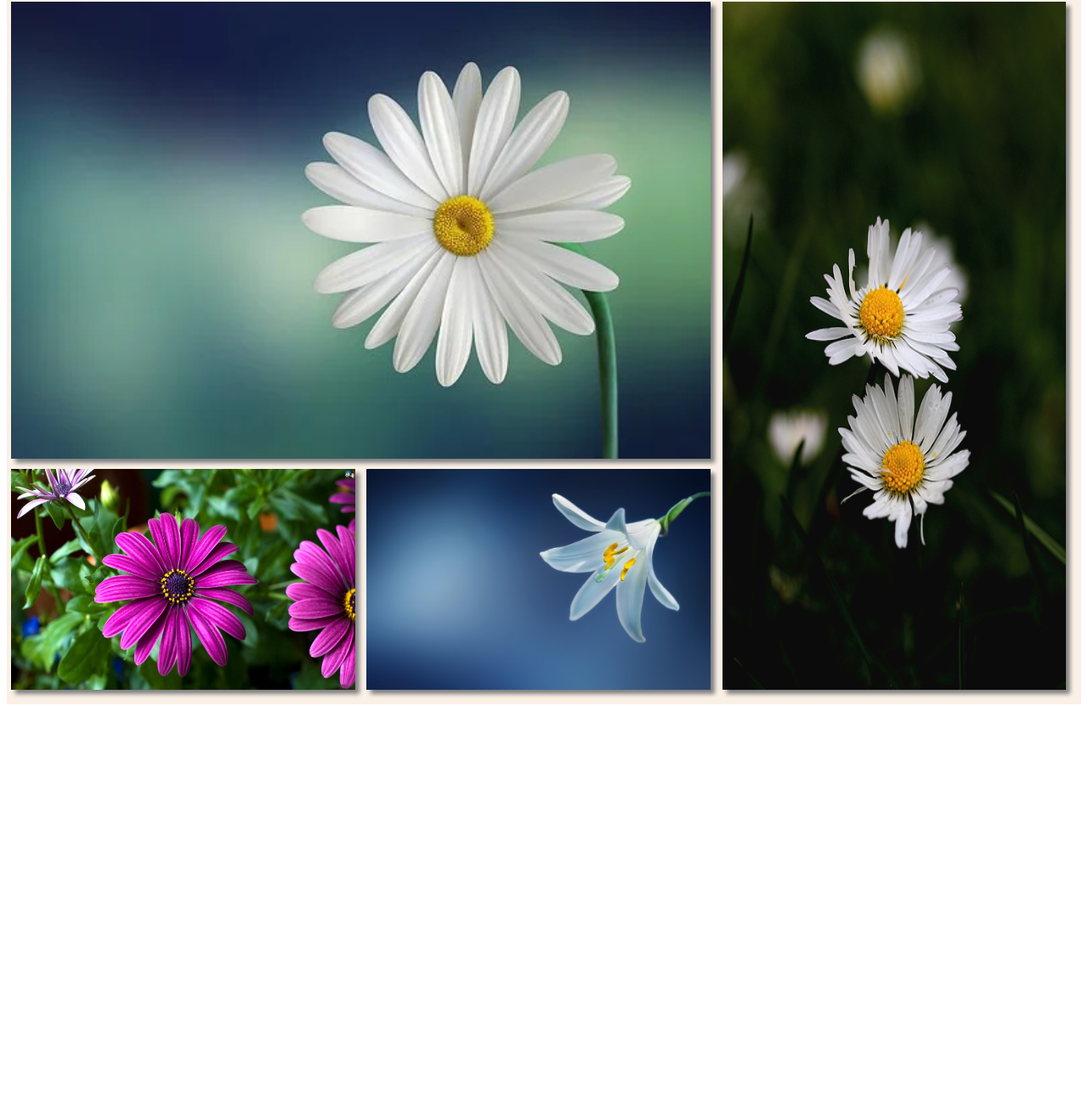
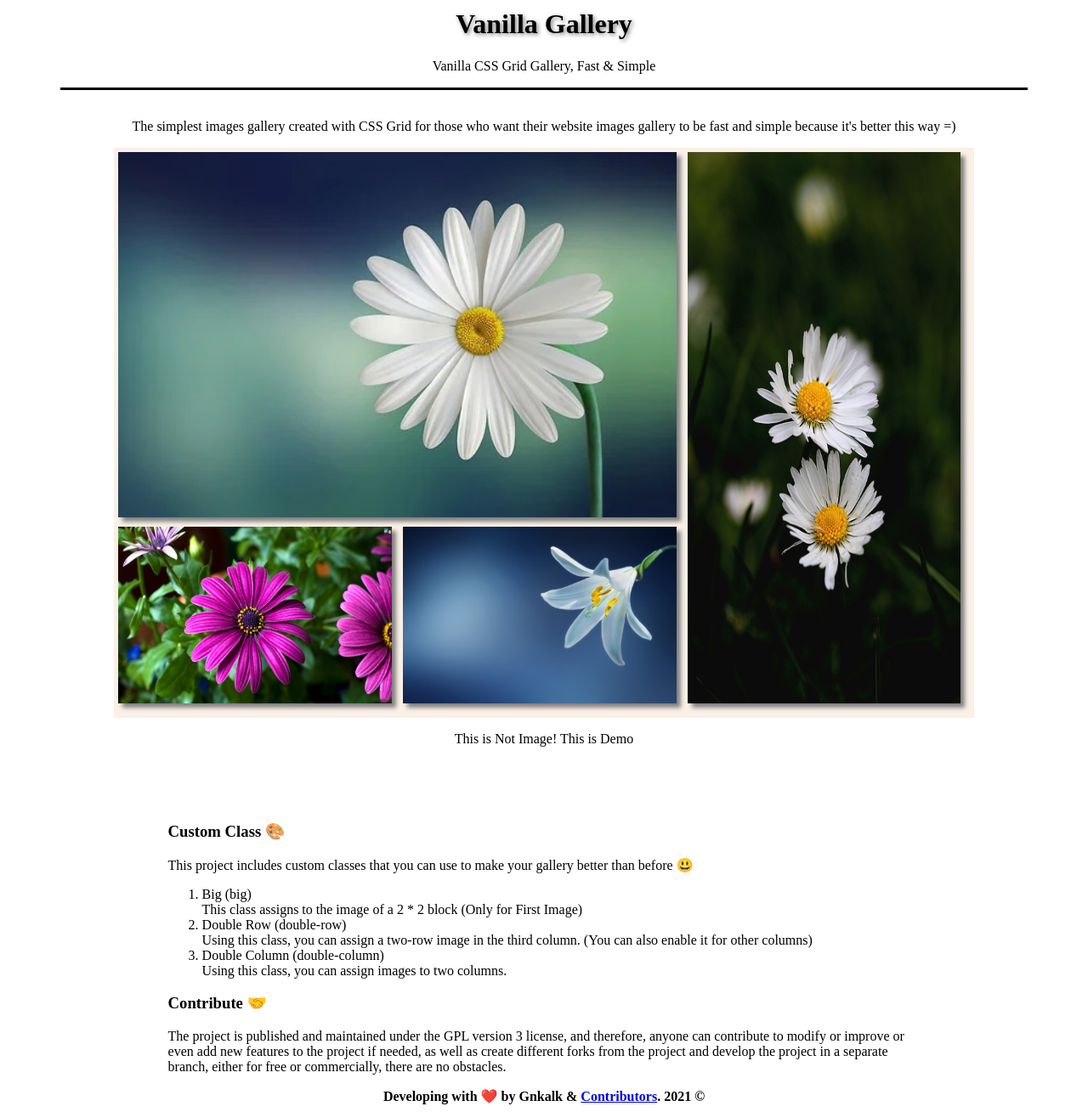
Before and after one commit to Gnkalk/Vanilla-Gallery, a plain HTML site: page Gallery/index.html in a window 1280 px wide. Shown: the part 11-1320 px from the top of the page at 85% size. Before the commit the page ends 848 px from the top, so only its background shows below. Drawn offline with Linux system fonts and the light colour scheme.

Commit message:
Site Complated!

```diff
--- a/Gallery/index.html
+++ b/Gallery/index.html
@@ -4,8 +4,31 @@
     <meta charset="UTF-8">
     <title>Vanilla Gallery</title>
     <link rel="stylesheet" href="style.css">
+    <style>
+        header {
+            text-align: center;
+            text-shadow: 2px 2px 5px grey;
+            border-bottom: 1%;
+            border-bottom-style: solid;
+            width: 90%;
+            margin: auto;
+        }
+        .gallery {
+            width: 80%;
+            margin: auto;
+        }
+    </style>
 </head>
 <body>
+    <header>
+        <h1>Vanilla Gallery</h1><p style="text-shadow: none;">Vanilla CSS Grid Gallery, Fast & Simple</p>
+    </header>
+    <br>
+
+    <p style="text-align: center;">The simplest images gallery created with CSS Grid for those who want their website images gallery to be fast and simple because it's better this way =)
+    </p>
+
+    <!-- example gallery -->
     <div class="gallery">
         <div class="double-column">
             <img src="images/1.webp">
@@ -20,5 +43,19 @@
             <img src="images/4.jpg">
         </div>
     </div>
+    <p style="text-align: center;">This is Not Image! This is Demo</p>
+    <br><br><br>
+    <div style="text-align: left;margin: auto;width: 70%;">
+    <h3>Custom Class 🎨</h3>
+    <p>This project includes custom classes that you can use to make your gallery better than before 😃</p>
+        <ol>
+            <li>Big (big)</li>This class assigns to the image of a 2 * 2 block (Only for First Image)
+            <li>Double Row (double-row)</li>Using this class, you can assign a two-row image in the third column. (You can also enable it for other columns)
+            <li>Double Column (double-column)</li>Using this class, you can assign images to two columns.
+        </ol>
+    <h3>Contribute 🤝</h3>
+    <p>The project is published and maintained under the GPL version 3 license, and therefore, anyone can contribute to modify or improve or even add new features to the project if needed, as well as create different forks from the project and develop the project in a separate branch, either for free or commercially, there are no obstacles.</p>
+    <p style="text-align: center;"><strong>Developing with ❤️ by Gnkalk & <a href="https://github.com/Gnkalk/Vanilla-Gallery/graphs/contributors">Contributors</a>. 2021 ©</strong></p>
+    </div>
 </body>
 </html>
```
